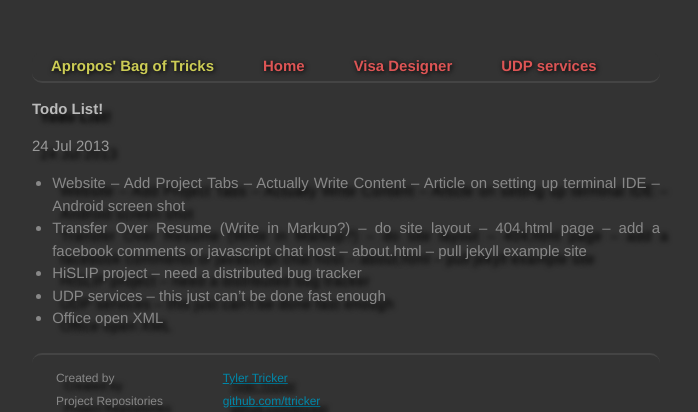
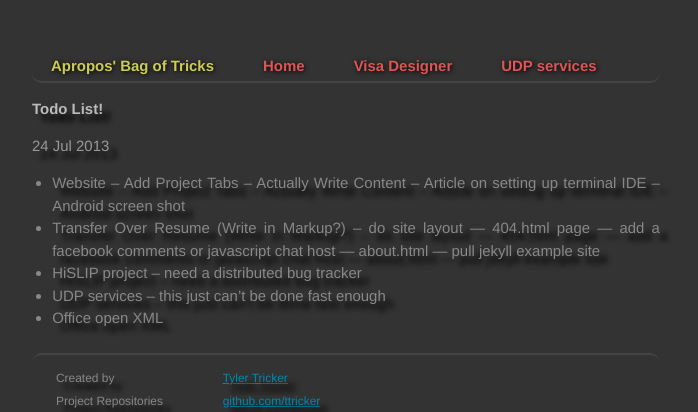
Before and after one commit to ttricker/ttricker.github.io, a Jekyll site: the page built from _posts/2013-07-24-todo.markdown, in a window 1280 px wide. Shown: the top 412 px of the page, without its empty margins (294-992 px from the left). Built offline with Jekyll 4.4.1, drawn with Linux system fonts in a browser that asks for light colours; Markdown is read by kramdown in place of the engine named in the settings.

Commit message:
another fix

```diff
--- a/_posts/2013-07-24-todo.markdown
+++ b/_posts/2013-07-24-todo.markdown
@@ -5,19 +5,19 @@ date:   2013-07-24 22:24:57
 categories: Todo
 ---
 
- - Website
+- Website
    -- Add Project Tabs
    -- Actually Write Content
    -- Article on setting up terminal IDE
    -- Android screen shot
 - Transfer Over Resume (Write in Markup?)
    -- do site layout
-       -- 404.html page
-       -- add a facebook comments or javascript chat host
-       -- about.html
-       -- pull jekyll example site
- - HiSLIP project
-   -- need a distributed bug tracker
- - UDP services
-   -- this just can't be done fast enough
- - Office open XML
+       --- 404.html page
+       --- add a facebook comments or javascript chat host
+       --- about.html
+       --- pull jekyll example site
+- HiSLIP project
+  -- need a distributed bug tracker
+- UDP services
+  -- this just can't be done fast enough
+- Office open XML
```
